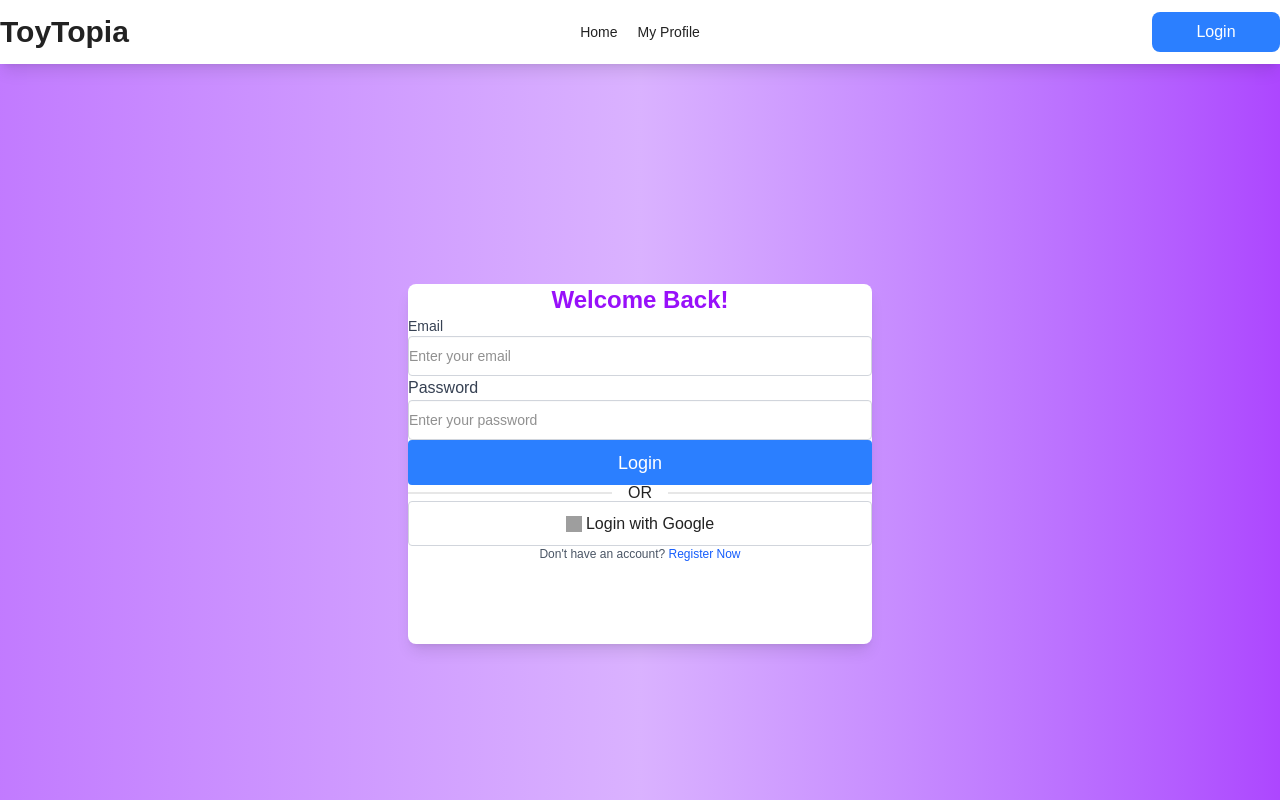
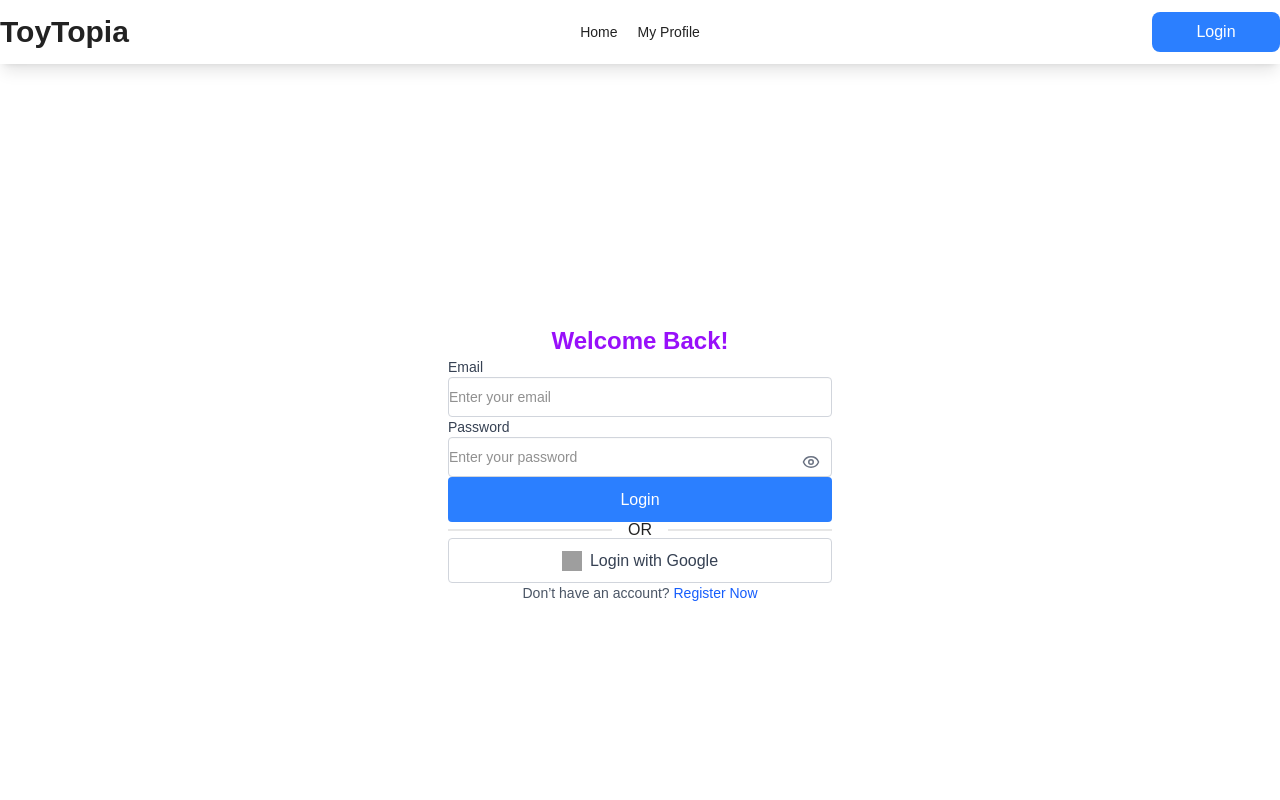
Before and after one commit to Monirul-148/toptopia-ass9-auth, a React (Vite) app: page /login in a window 1280 px wide. Shown: the top 800 px of the page. Built offline with nearby package versions, Linux system fonts and the light colour scheme; no server answers; grey boxes are pictures that could not be loaded.

Commit message:
login pages done

```diff
--- a/package.json
+++ b/package.json
@@ -12,6 +12,7 @@
   "dependencies": {
     "@tailwindcss/vite": "^4.1.15",
     "firebase": "^12.4.0",
+    "lucide-react": "^0.546.0",
     "react": "^19.1.1",
     "react-dom": "^19.1.1",
     "react-router": "^7.9.4",
--- a/src/pages/Login.jsx
+++ b/src/pages/Login.jsx
@@ -1,10 +1,12 @@
 import { useState } from "react";
 import { useNavigate } from "react-router-dom";
 import { useAuth } from "../services/authContext";
+import { EyeIcon, EyeOffIcon } from "lucide-react"; // 👁️ eye icons
 
 export default function Login() {
   const [email, setEmail] = useState("");
   const [password, setPassword] = useState("");
+  const [showPassword, setShowPassword] = useState(false); // 👁️ state for toggling password
   const { login, loginWithGoogle } = useAuth();
   const navigate = useNavigate();
 
@@ -28,18 +30,22 @@ export default function Login() {
   };
 
   return (
-    <div className="min-h-screen flex justify-center items-center bg-gradient-to-r from-purple-400 via-purple-300 to-purple-500">
-      <div className="bg-white shadow-lg rounded-lg p-5 w-116 h-90 overflow-hidden gap-10">
-        <h2 className="text-2xl font-bold text-center text-purple-600 mb-4">
+    <div className="min-h-screen flex justify-center items-center bg-white">
+      <div className="p-10 w-96">
+        <h2 className="text-2xl font-bold text-center text-purple-600 mb-6">
           Welcome Back!
         </h2>
 
-        <form onSubmit={handleSubmit} className="space-y-2">
+        {/* 🔹 Login Form */}
+        <form onSubmit={handleSubmit} className="space-y-4">
+          {/* Email */}
           <div>
-            <label className="block text-gray-700 text-sm mb-1 font-medium">Email</label>
+            <label className="block text-gray-700 text-sm mb-1 font-medium">
+              Email
+            </label>
             <input
               type="email"
-              className="input input-bordered input-2xl w-full border border-gray-300 rounded overflow-hidden"
+              className="input input-bordered w-full border border-gray-300 rounded px-3 py-2"
               placeholder="Enter your email"
               value={email}
               onChange={(e) => setEmail(e.target.value)}
@@ -47,42 +53,55 @@ export default function Login() {
             />
           </div>
 
-          <div>
-            <label className="block text-gray-700 text-mb py-10 mb-2 font-large">Password</label>
+          {/* Password with eye toggle */}
+          <div className="relative">
+            <label className="block text-gray-700 text-sm mb-1 font-medium">
+              Password
+            </label>
             <input
-              type="password"
-              className="input input-bordered input-2xl w-full border border-gray-300 rounded overflow-hidden"
+              type={showPassword ? "text" : "password"}
+              className="input input-bordered w-full border border-gray-300 rounded px-3 py-2 pr-10"
               placeholder="Enter your password"
               value={password}
               onChange={(e) => setPassword(e.target.value)}
               required
             />
+            <span
+              className="absolute right-3 top-9 cursor-pointer text-gray-500"
+              onClick={() => setShowPassword(!showPassword)}
+            >
+              {showPassword ? <EyeOffIcon size={18} /> : <EyeIcon size={18} />}
+            </span>
           </div>
 
+          {/* Login Button */}
           <button
             type="submit"
-            className="btn-4xl text-lg text-white bg-blue-500 hover:bg-blue-600 w-full h-[45px] rounded overflow-hidden"
+            className="w-full h-[45px] bg-blue-500 text-white rounded hover:bg-blue-600 transition font-medium"
           >
             Login
           </button>
         </form>
 
-        <div className="divider my-2">OR</div>
+        {/* Divider */}
+        <div className="divider my-4">OR</div>
 
+        {/* Google Login */}
         <button
           onClick={handleGoogleLogin}
-          className=" btn-4xl w-full h-[45px] bg-white hover:bg-gray-100 flex justify-center items-center gap-1 border border-gray-300 rounded overflow-hidden"
+          className="w-full h-[45px] bg-white hover:bg-gray-100 border border-gray-300 rounded flex justify-center items-center gap-2"
         >
           <img
             src="https://www.svgrepo.com/show/475656/google-color.svg"
             alt="Google"
-            className="w-4 h-4"
+            className="w-5 h-5"
           />
-          Login with Google
+          <span className="text-gray-700 font-medium">Login with Google</span>
         </button>
 
-        <p className="text-center text-xs text-gray-600 mt-3">
-          Don't have an account?{" "}
+        {/* Register link */}
+        <p className="text-center text-sm text-gray-600 mt-4">
+          Don’t have an account?{" "}
           <span
             className="text-blue-600 font-medium cursor-pointer hover:underline"
             onClick={() => navigate("/register")}
```
Also changed, not shown: 1 other file (tests, documents, lock files or other folders).
